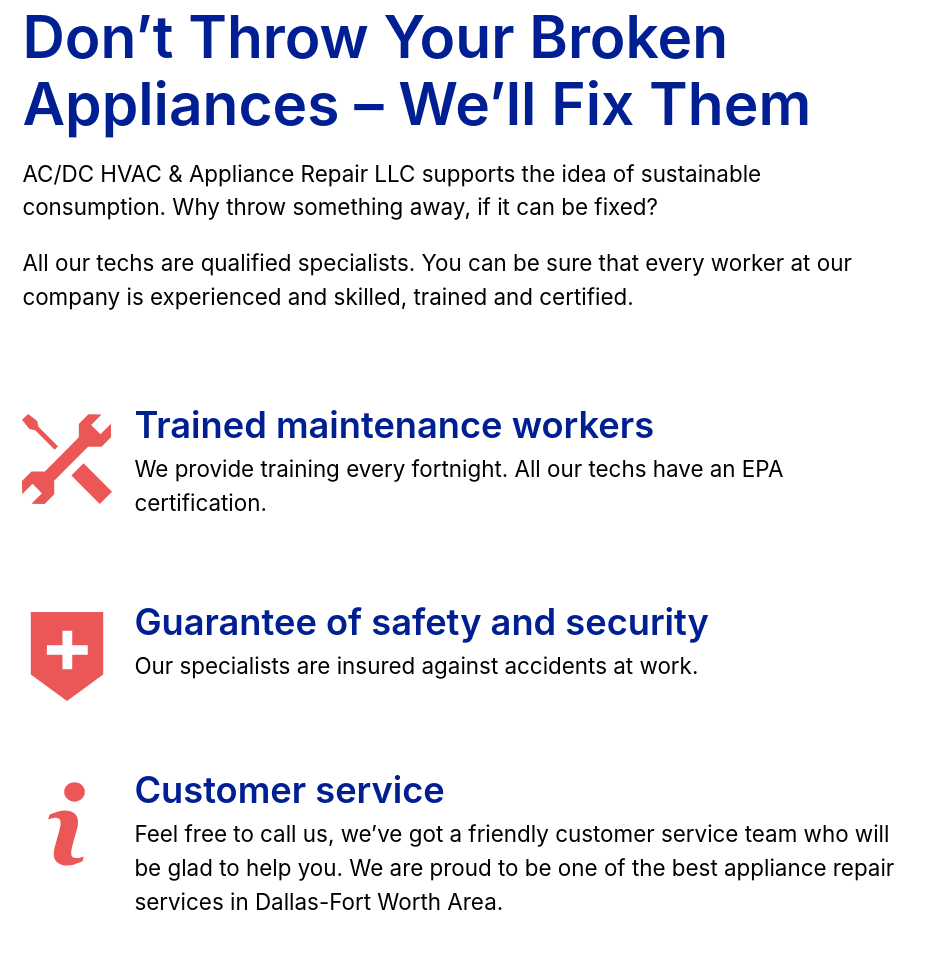
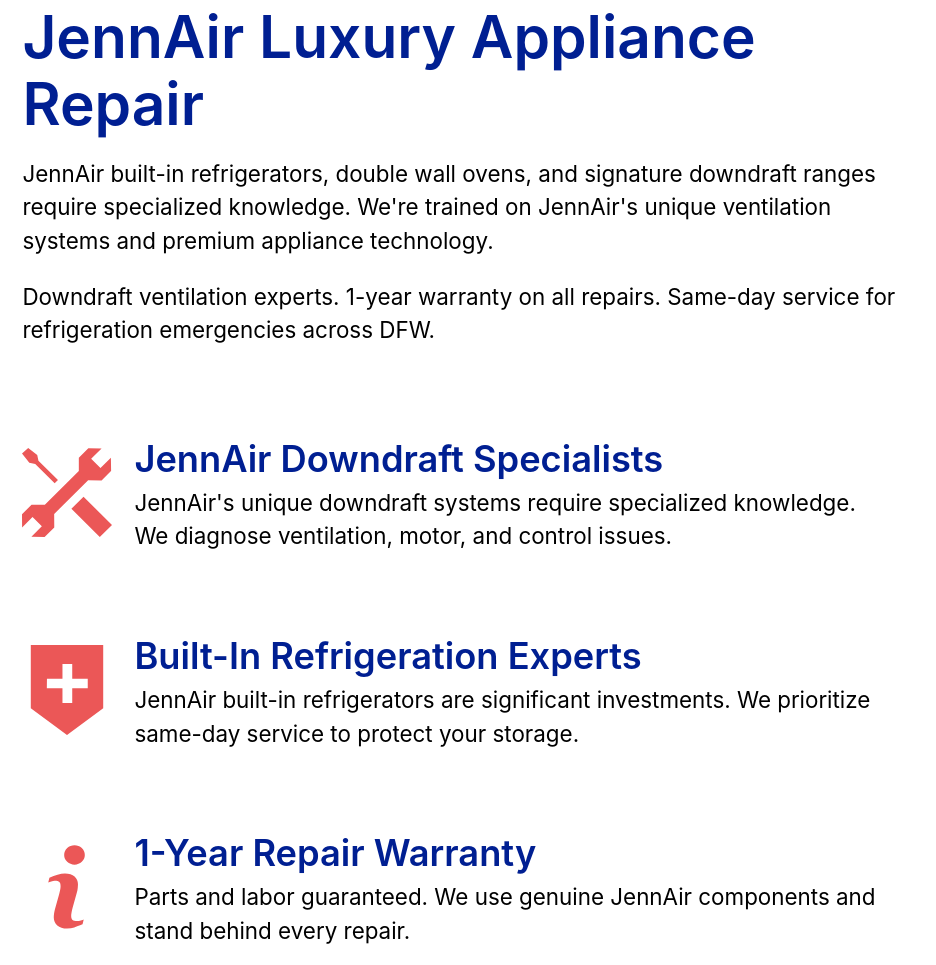
Before and after one commit to rusak83/jennair.acdchomeservices.com, a plain HTML site: page cooktop-repair.html in a window 1280 px wide. Shown: the part 6304-7269 px from the top of the page, without its empty margins (0-936 px from the left). Drawn offline with Linux system fonts and the light colour scheme.

Commit message:
✨ Hero Section: Добавлен уникальный брендовый контент
- Заменен генерический заголовок на специализированный для бренда
- Обновлены описания с фокусом на премиум техническое обслуживание
- Добавлены конкретные детали по ценовым сегментам и географии
- Улучшена конверсия через брендоспецифичные сообщения

Файлов обновлено: 111 HTML страниц
Статус: Готово к деплою

```diff
--- a/cooktop-repair.html
+++ b/cooktop-repair.html
@@ -231,52 +231,42 @@
         </div>
 
     </div>
-</section>
-
-
-        <!-- TRUST -->
+</section>        <!-- TRUST -->
         <section class="trust">
     <div class="fixed-width-container">
         <div class="col-8">
             <hr>
             <h2 class="section-headline">
-                Don’t Throw Your Broken Appliances – We’ll Fix Them
+                JennAir Luxury Appliance Repair
             </h2>
             <div class="trust-text-block">
-                <p class="big">AC/DC HVAC & Appliance Repair LLC supports the idea of sustainable consumption. Why throw something away, if it can be fixed?
-                </p>
-                <p class="big">All our techs are qualified specialists. You can be sure that every worker at our company is experienced and skilled, trained and certified.
-                </p>
+                <p class="big">JennAir built-in refrigerators, double wall ovens, and signature downdraft ranges require specialized knowledge. We're trained on JennAir's unique ventilation systems and premium appliance technology.</p>
+                <p class="big">Downdraft ventilation experts. 1-year warranty on all repairs. Same-day service for refrigeration emergencies across DFW.</p>
             </div>
 
             <div class="trust-list">
 
                 <div class="trust-block">
-                    <img class="trust-block-image" src="/assets/svg/trained.svg" alt="Trained Techs">
+                    <img class="trust-block-image" src="/assets/svg/trained.svg" alt="JennAir Downdraft Specialists">
                     <div class="">
-                        <h3 class="section-subheadline trust-block-title">Trained maintenance workers
-                        </h3>
-                        <p class="big trust-block-text">
-                            We provide training every fortnight. All our techs have an EPA certification.
-                        </p>
+                        <h3 class="section-subheadline trust-block-title">JennAir Downdraft Specialists</h3>
+                        <p class="big trust-block-text">JennAir's unique downdraft systems require specialized knowledge. We diagnose ventilation, motor, and control issues.</p>
                     </div>
                 </div>
 
                 <div class="trust-block">
-                    <img class="trust-block-image" src="/assets/svg/insured.svg" alt="">
+                    <img class="trust-block-image" src="/assets/svg/insured.svg" alt="Built-In Refrigeration Experts">
                     <div class="">
-                        <h3 class="section-subheadline trust-block-title">Guarantee of safety and security</h3>
-                        <p class="big trust-block-text">
-                            Our specialists are insured against accidents at work.
-                        </p>
+                        <h3 class="section-subheadline trust-block-title">Built-In Refrigeration Experts</h3>
+                        <p class="big trust-block-text">JennAir built-in refrigerators are significant investments. We prioritize same-day service to protect your storage.</p>
                     </div>
                 </div>
 
                 <div class="trust-block trust-block__wide">
-                    <img class="trust-block-image" src="/assets/svg/call-assistant.svg" alt="">
+                    <img class="trust-block-image" src="/assets/svg/call-assistant.svg" alt="1-Year Repair Warranty">
                     <div class="">
-                        <h3 class="section-subheadline trust-block-title">Customer service</h3>
-                        <p class="big trust-block-text">Feel free to call us, we’ve got a friendly customer service team who will be glad to help you. We are proud to be one of the best appliance repair services in Dallas-Fort Worth Area.</p>
+                        <h3 class="section-subheadline trust-block-title">1-Year Repair Warranty</h3>
+                        <p class="big trust-block-text">Parts and labor guaranteed. We use genuine JennAir components and stand behind every repair.</p>
                     </div>
                 </div>
 
```
Also changed, not shown: about/index.html (+15 -24 lines), appliance-repair.html (+13 -22 lines), dishwasher-repair.html (+13 -23 lines), dryer-repair.html (+13 -23 lines), freezer-repair.html (+13 -23 lines), index.html (+13 -22 lines), microwave-repair.html (+13 -23 lines), oven-repair.html (+13 -23 lines), refrigerator-repair.html (+13 -23 lines), stove-repair.html (+13 -23 lines), washer-repair.html (+13 -23 lines).
